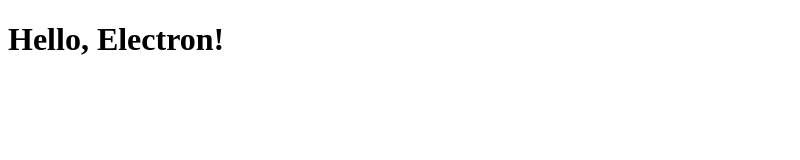
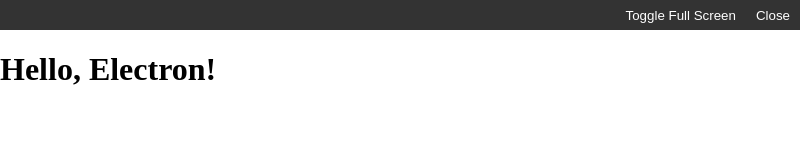
Before and after one commit to juanmasst/Desafio-LatinAd, an Electron app: page index.html in a window 800 px wide. Drawn offline with Linux system fonts and the light colour scheme; no server answers.

Commit message:
Borderless window and hidden cursor

```diff
--- a/index.html
+++ b/index.html
@@ -2,8 +2,25 @@
 <html>
 <head>
   <title>My Electron App</title>
+  <link rel="stylesheet" type="text/css" href="styles.css">
 </head>
 <body>
+  <div class="title-bar">
+    <button onclick="toggleFullScreen()">Toggle Full Screen</button>
+    <button onclick="closeWindow()">Close</button>
+  </div>
   <h1>Hello, Electron!</h1>
+  <script>
+    const { remote } = require('electron');
+    const win = remote.getCurrentWindow();
+
+    function toggleFullScreen() {
+      win.setFullScreen(!win.isFullScreen());
+    }
+
+    function closeWindow() {
+      win.close();
+    }
+  </script>
 </body>
 </html>
--- a/styles.css
+++ b/styles.css
@@ -0,0 +1,23 @@
+body {
+  margin: 0;
+  overflow: hidden;
+}
+
+.title-bar {
+  -webkit-app-region: drag;
+  height: 30px;
+  background: #333;
+  color: white;
+  display: flex;
+  justify-content: flex-end;
+  align-items: center;
+}
+
+.title-bar button {
+  -webkit-app-region: no-drag;
+  background: none;
+  border: none;
+  color: white;
+  padding: 0 10px;
+  cursor: pointer;
+}
```
Also changed, not shown: main.js (+29 -3 lines). Lines whose indentation alone changed are shown as unchanged.
